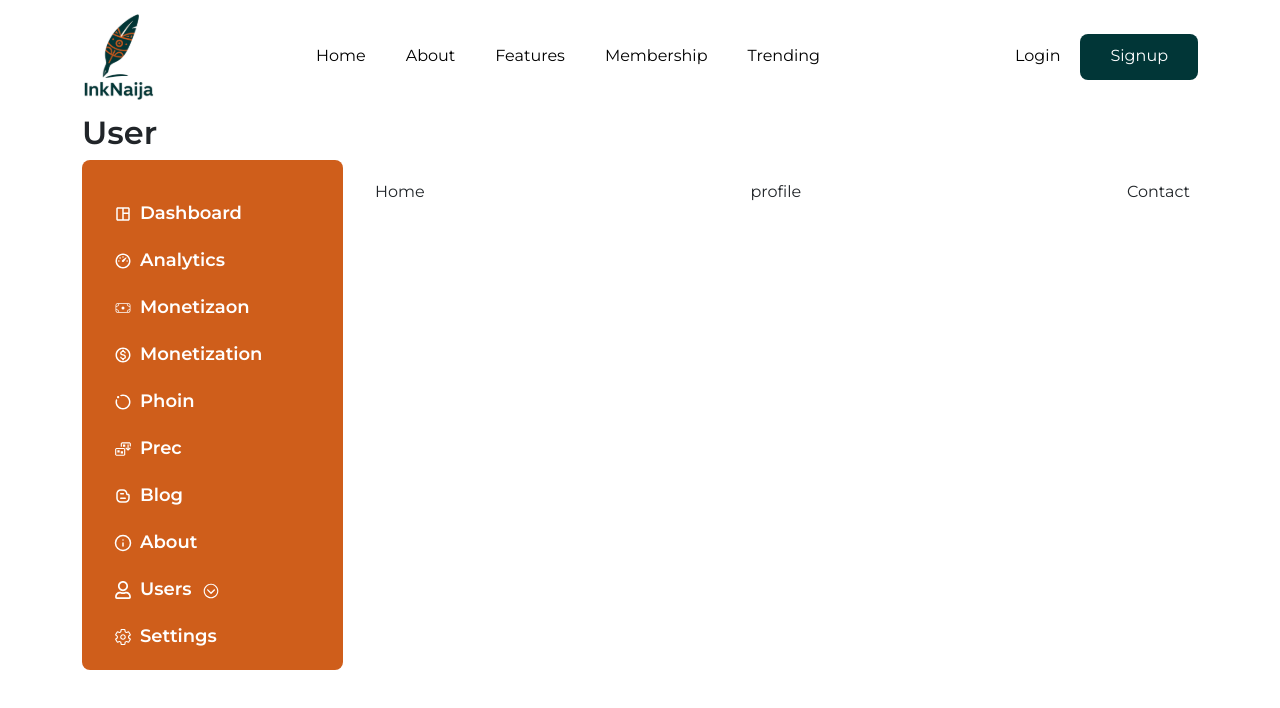
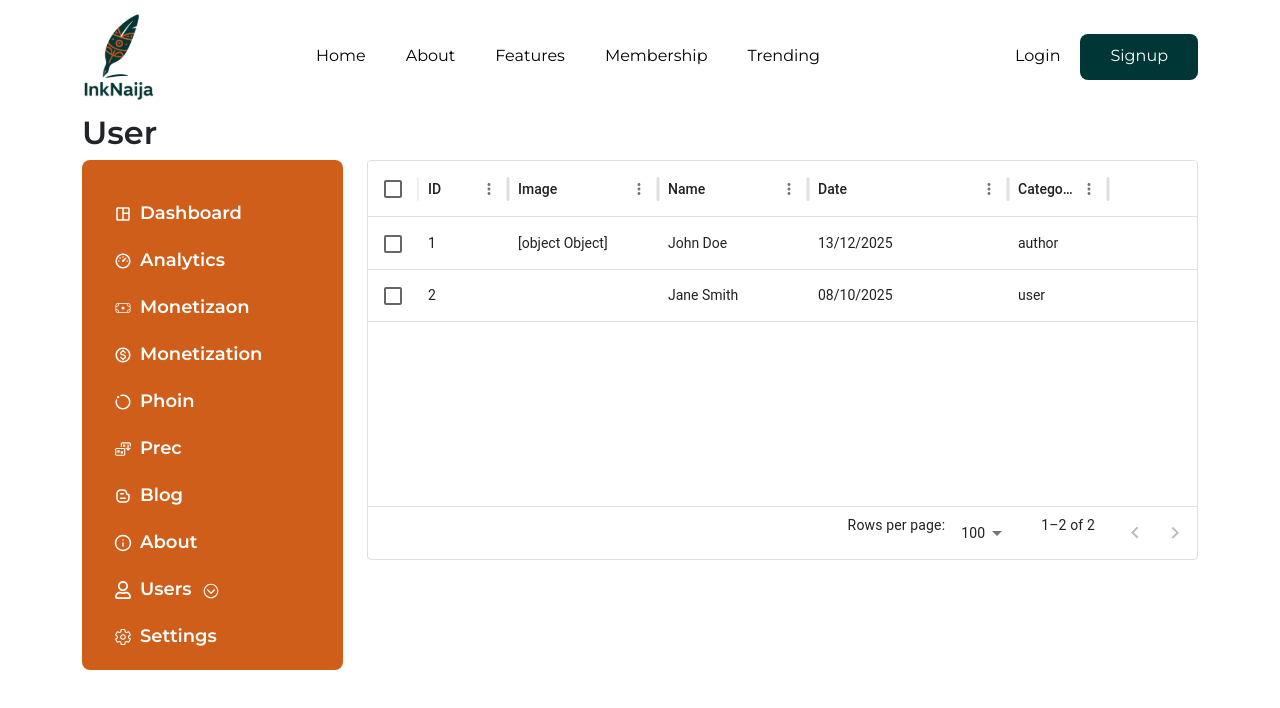
Before and after one commit to ascinate/akojopo, a Next.js app: page /dashboard/users in a window 1280 px wide. Shown: the top 708 px of the page. Built offline with nearby package versions, Linux system fonts and the light colour scheme.

Commit message:
blog page update

```diff
--- a/package.json
+++ b/package.json
@@ -10,6 +10,10 @@
   },
   "dependencies": {
     "@amcharts/amcharts5": "^5.13.3",
+    "@emotion/react": "^11.14.0",
+    "@emotion/styled": "^11.14.0",
+    "@mui/material": "^7.1.1",
+    "@mui/x-data-grid": "^8.5.2",
     "bootstrap": "^5.0.1",
     "next": "15.3.2",
     "react": "^19.0.0",
--- a/src/app/dashboard/users/page.jsx
+++ b/src/app/dashboard/users/page.jsx
@@ -1,9 +1,12 @@
 "use client"
+import * as React from 'react';
+import { DataGrid } from '@mui/x-data-grid';
+
+
+//component
+import Navbar from '@/app/components/Navbar';
 import DashLeftMenu from '@/app/components/dashboard/DashLeftMenu';
-import HomeCard from '@/app/components/dashboard/HomeCard';
-import Navbar from '@/app/components/Navbar';
-import React, { useState } from 'react'
-//component
+import Image from 'next/image';
 
 
 
@@ -14,25 +17,19 @@ function Page() {
 
 
 
-  const menuNavItems = [
-    {
-      name: "Home",
-      text: <HomeCard />,
 
-    },
-    {
-      name: "profile",
-      text: "profile",
-    },
-    {
-      name: "Contact",
-      text: "Contact",
-    }
-
+  const columns = [
+    { field: 'id', headerName: 'ID', width: 90 },
+    { field: 'image', headerName: 'Image', width: 150 },
+    { field: 'name', headerName: 'Name', width: 150 },
+    { field: 'date', headerName: 'Date', width: 200 },
+    { field: 'categories', headerName: 'Categories', width: 100 },
   ];
 
-  const [activeTab, setActiveTab] = useState('')
-
+  const rows = [
+    { id: 1, image: <Image src="/" width={50} height={50} alt="image"/>, name: 'John Doe', date: "13/12/2025", categories: "author" },
+    { id: 2, name: 'Jane Smith', date: "08/10/2025", categories: "user" },
+  ];
 
   return (
     <>
@@ -47,20 +44,17 @@ function Page() {
               </aside>
 
               <div className='col-lg-9 '>
-                <ul className='nav dash-tabs d-flex justify-content-between gap-4 mx-2' id="myTab" role="tablist">
-                  {menuNavItems.map((tab) => {
-                    return (
-                      <li key={tab.name} onClick={() => setActiveTab(tab.name)} className={activeTab === tab.name ? 'tab active' : ''}>
-                        {tab.name}
-                      </li>
-                    )
-                  })}
-                </ul>
-                <div>
-                  {menuNavItems.map((tab) =>
-                    tab.name === activeTab ? <p key={tab.name}> {tab.text}</p>
-                      : null)}
+
+
+                <div style={{ height: 400, width: '100%' }}>
+                  <DataGrid
+                    rows={rows}
+                    columns={columns}
+                    pageSize={5}
+                    checkboxSelection
+                  />
                 </div>
+
               </div>
             </div>
           </div>
```
Also changed, not shown: src/app/dashboard/users/dashboardlogin/page.jsx (+13 -7 lines), src/app/dashboard/users/dashboardsignin/page.jsx (+11 -6 lines), 1 other file (tests, documents, lock files or other folders).
